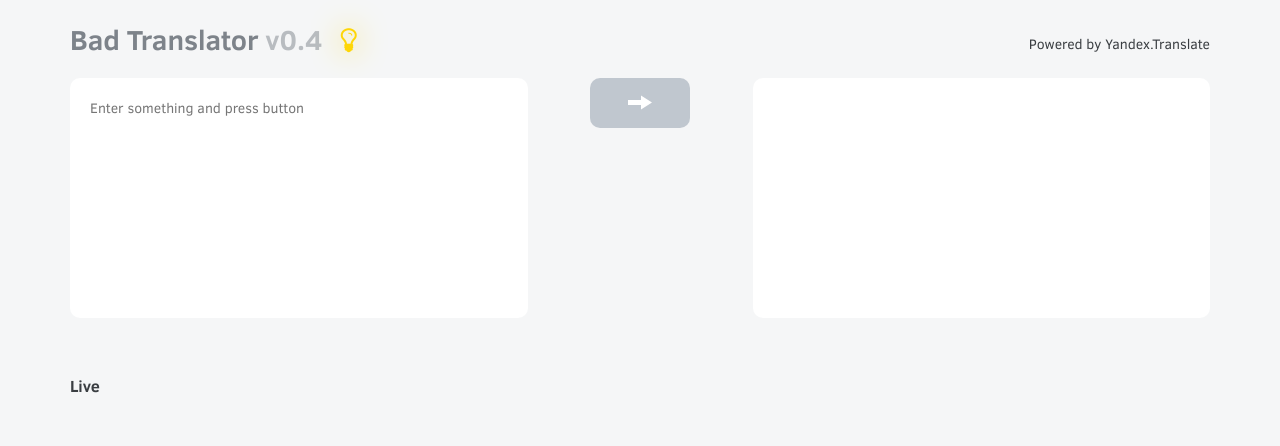
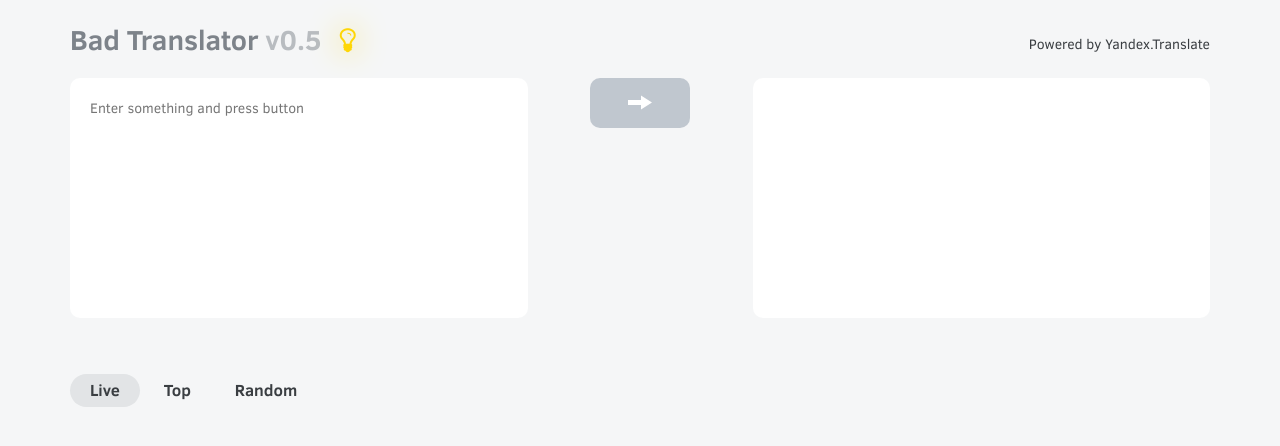
Before and after one commit to zezic/bad-translator, a Flask app: page / in a window 1280 px wide. Shown: the top 446 px of the page. Run offline with Flask 2, Linux system fonts and the light colour scheme; some libraries are stand-ins or nearby versions.

Commit message:
Top and random views. Version bump.

```diff
--- a/app.py
+++ b/app.py
@@ -4,6 +4,7 @@ from flask_socketio import SocketIO, emit, join_room, \
     rooms, disconnect
 from bad_translator import BadTranslator
 import json
+import random
 import os.path
 import eventlet
 from uuid import uuid4
@@ -25,8 +26,34 @@ socketio = SocketIO(app, async_mode='eventlet')
 
 bt = BadTranslator(app.config.get("YANDEX_API_KEY"))
 
+def uni_len(items):
+    if items:
+        return len(items)
+    else:
+        return 0
+
+def pick_random(iterator, k):
+    """
+    Samples k elements from an iterable object.
+
+    :param iterator: an object that is iterable
+    :param k: the number of items to sample
+    """
+    # fill the reservoir to start
+    result = [next(iterator) for _ in range(k)]
+
+    n = k - 1
+    for item in iterator:
+        n += 1
+        s = random.randint(0, n)
+        if s < k:
+            result[s] = item
+
+    return result
+
 @app.route("/")
-def index():
+@app.route('/<any(top,random):page>')
+def index(page=None):
     theme_light = request.cookies.get("theme-light") == "true"
     if not request.cookies.get("theme-light"):
         theme_light = True
@@ -34,6 +61,10 @@ def index():
 
     with open("translations.json", "r") as data_file:
         translations = json.load(data_file)
+        if page == "top":
+            translations = sorted(translations, key=lambda item: uni_len(item.get("likes")))
+        if page == "random":
+            translations = pick_random(iter(translations), 10)
         if len(translations) > 10:
             translations = translations[-10:]
         translations.reverse()
@@ -43,8 +74,9 @@ def index():
             translations[idx].update({
                 "its_you": True
             })
-
-    return render_template("index.html", translations=translations, theme_light=theme_light)
+    if not page:
+        page = ""
+    return render_template("index.html", translations=translations, theme_light=theme_light, page=page)
 
 class Translate(Resource):
     def get(self):
--- a/static/css/styles.css
+++ b/static/css/styles.css
@@ -17,6 +17,8 @@ h1 {
 }
 a {
   color: #292037;
+}
+body.animation a {
   transition: color 0.5s ease-in-out;
 }
 a:hover, a:focus {
@@ -140,6 +142,16 @@ h3, .translations {
 .icon-heart::before {
   color: #f03254;
 }
+.tab {
+  display: inline-block;
+  padding: 4px 20px 6px;
+  border-radius: 27px;
+  cursor: pointer;
+}
+.tab.active {
+  background-color: #654e6c;
+  transition: background-color 0.5s ease-in-out;
+}
 body.theme-light {
   background-color: #F5F6F7;
 }
@@ -178,3 +190,6 @@ body.theme-light .translations .row:not(:last-child) {
 body.theme-light .piece {
   color: #7a858e;
 }
+body.theme-light .tab.active {
+  background-color: #E2E4E6;
+}
--- a/static/js/app.js
+++ b/static/js/app.js
@@ -84,6 +84,7 @@ $(document).ready(function() {
 
   updates_socket = io.connect('http://' + document.domain + ':' + location.port + "/updates");
 
+  if ($(".tab.active").index() == 0) {
     updates_socket.on('translation', function(msg) {
       var row = $(".tr_source").clone().removeClass("tr_source hidden").addClass("shrinked");
       row.find(".in").text(msg.in);
@@ -92,10 +93,9 @@ $(document).ready(function() {
       row.prependTo($(".translations"));
       row.slideDown();
     });
+  }
 
   updates_socket.on('like', function(msg) {
-    console.log(msg);
-    console.log($(".like[data-id='" + msg.id + "']").length);
     if ($(".like[data-id='" + msg.id + "']").length > 0) {
       var like = $(".like[data-id='" + msg.id + "']");
       if (msg.likes == 0) {
--- a/templates/index.html
+++ b/templates/index.html
@@ -17,7 +17,7 @@
     <div class="container">
       <div class="row">
         <div class="col-xs-6">
-          <h1>Bad Translator <span style="opacity: 0.5;">v0.4</span> <span class="icon-lightbulb"></span></h1>
+          <h1>Bad Translator <span style="opacity: 0.5;">v0.5</span> <span class="icon-lightbulb"></span></h1>
         </div>
         <div class="col-xs-6 text-right">
           <a href="http://translate.yandex.com/" style="display: inline-block; padding-top: 34px;">Powered by Yandex.Translate</a>
@@ -36,8 +36,10 @@
         </div>
       </div>
       <div class="row">
-        <div class="col-xs-6">
-          <h3>Live</h3>
+        <div class="col-xs-12">
+          {% for route in [["", "Live"], ["top", "Top"], ["random", "Random"]] %}
+            <h3 class="tab{% if route[0] == page %} active{% endif %}"><a href="/{{ route[0] }}">{{ route[1] }}</a></h3>
+          {% endfor %}
         </div>
       </div>
       <div class="translations">
```
Lines whose indentation alone changed are shown as unchanged.
